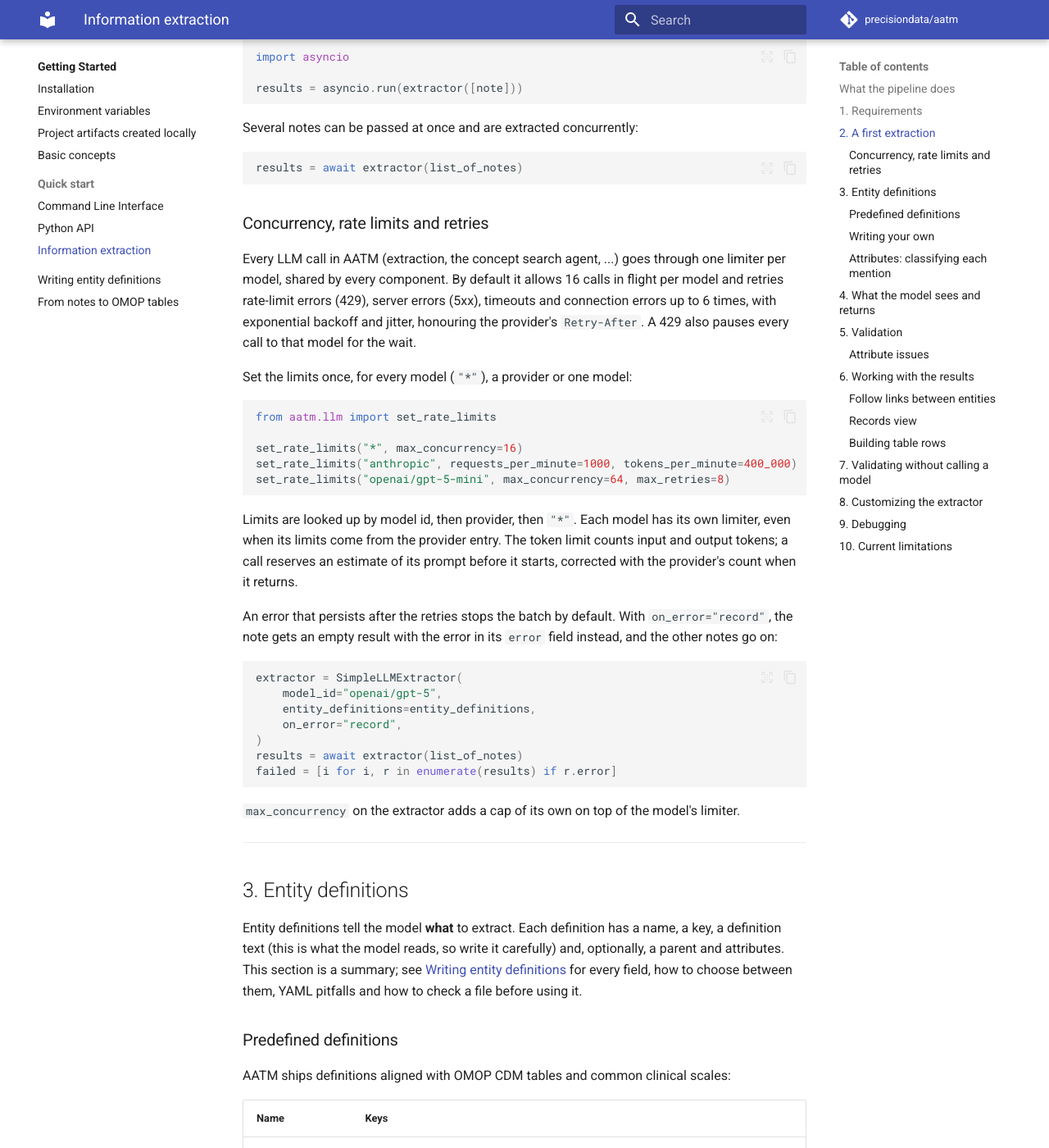
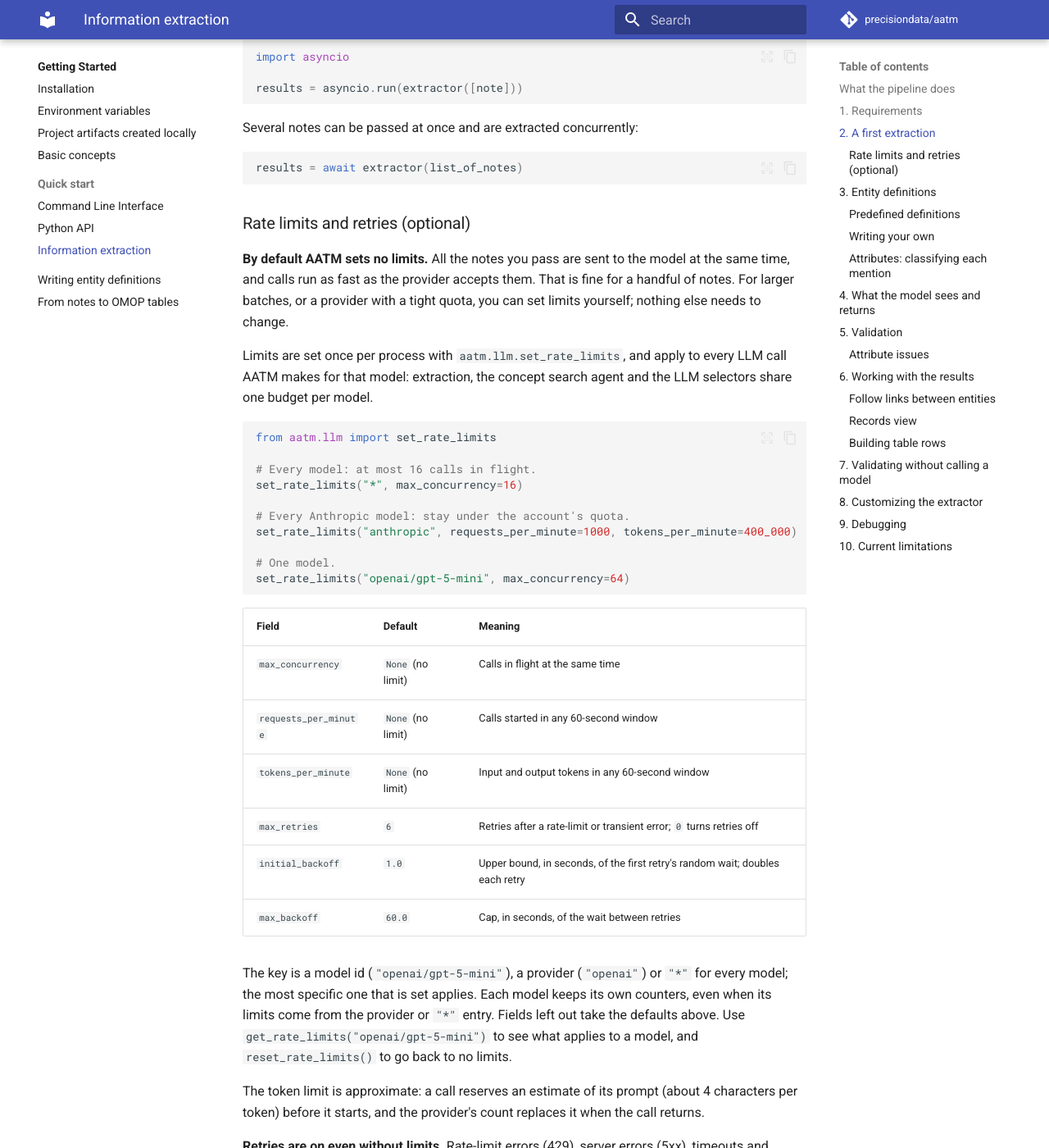
Before and after one commit to precisiondata/aatm, an MkDocs documentation site: the page built from docs/getting-started/quick_start_extraction.md, in a window 1280 px wide and 1400 px high, scrolled down 2585 px. Shown: the whole window at 82% size. Built offline with MkDocs 1.6.1 and Material for MkDocs 9.7.7, drawn with Linux system fonts in a browser that asks for light colours; comment, search, counter and statistics services are not loaded; some of the changed text lies outside the part shown.

Commit message:
feat: no rate limits by default; document them as opt-in
max_concurrency now defaults to None like the other limits, so nothing
is throttled unless set_rate_limits is called. Retries stay on. The docs
say so up front and list every option with its default.

Co-Authored-By: Claude Opus 5.5 <noreply@anthropic.com>

````diff
--- a/docs/getting-started/quick_start_extraction.md
+++ b/docs/getting-started/quick_start_extraction.md
@@ -107,36 +107,62 @@ Several notes can be passed at once and are extracted concurrently:
 results = await extractor(list_of_notes)
 ```
 
-### Concurrency, rate limits and retries
+### Rate limits and retries (optional)
 
-Every LLM call in AATM (extraction, the concept search agent, ...) goes through one
-limiter per model, shared by every component. By default it allows 16 calls in flight
-per model and retries rate-limit errors (429), server errors (5xx), timeouts and
-connection errors up to 6 times, with exponential backoff and jitter, honouring the
-provider's `Retry-After`. A 429 also pauses every call to that model for the wait.
+**By default AATM sets no limits.** All the notes you pass are sent to the model at
+the same time, and calls run as fast as the provider accepts them. That is fine for a
+handful of notes. For larger batches, or a provider with a tight quota, you can set
+limits yourself; nothing else needs to change.
 
-Set the limits once, for every model (`"*"`), a provider or one model:
+Limits are set once per process with `aatm.llm.set_rate_limits`, and apply to every
+LLM call AATM makes for that model: extraction, the concept search agent and the LLM
+selectors share one budget per model.
 
 ```python
 from aatm.llm import set_rate_limits
 
+# Every model: at most 16 calls in flight.
 set_rate_limits("*", max_concurrency=16)
+
+# Every Anthropic model: stay under the account's quota.
 set_rate_limits("anthropic", requests_per_minute=1000, tokens_per_minute=400_000)
-set_rate_limits("openai/gpt-5-mini", max_concurrency=64, max_retries=8)
+
+# One model.
+set_rate_limits("openai/gpt-5-mini", max_concurrency=64)
 ```
 
-Limits are looked up by model id, then provider, then `"*"`. Each model has its own
-limiter, even when its limits come from the provider entry. The token limit counts
-input and output tokens; a call reserves an estimate of its prompt before it starts,
-corrected with the provider's count when it returns.
+| Field | Default | Meaning |
+| --- | --- | --- |
+| `max_concurrency` | `None` (no limit) | Calls in flight at the same time |
+| `requests_per_minute` | `None` (no limit) | Calls started in any 60-second window |
+| `tokens_per_minute` | `None` (no limit) | Input and output tokens in any 60-second window |
+| `max_retries` | `6` | Retries after a rate-limit or transient error; `0` turns retries off |
+| `initial_backoff` | `1.0` | Upper bound, in seconds, of the first retry's random wait; doubles each retry |
+| `max_backoff` | `60.0` | Cap, in seconds, of the wait between retries |
 
-An error that persists after the retries stops the batch by default. With
-`on_error="record"`, the note gets an empty result with the error in its `error`
-field instead, and the other notes go on:
+The key is a model id (`"openai/gpt-5-mini"`), a provider (`"openai"`) or `"*"` for
+every model; the most specific one that is set applies. Each model keeps its own
+counters, even when its limits come from the provider or `"*"` entry. Fields left out
+take the defaults above. Use `get_rate_limits("openai/gpt-5-mini")` to see what applies
+to a model, and `reset_rate_limits()` to go back to no limits.
+
+The token limit is approximate: a call reserves an estimate of its prompt (about 4
+characters per token) before it starts, and the provider's count replaces it when the
+call returns.
+
+**Retries are on even without limits.** Rate-limit errors (429), server errors (5xx),
+timeouts and connection errors are retried with exponential backoff and jitter,
+waiting as long as the provider's `Retry-After` header asks when it sends one. After a
+429, every call to that model waits too, so they don't all keep hitting the limit.
+Other errors, such as an invalid API key or a request the model refuses, fail at once.
+
+**Errors per note.** An error that persists after the retries stops the batch by
+default. With `on_error="record"`, that note gets an empty result with the error in
+its `error` field, and the other notes go on:
 
 ```python
 extractor = SimpleLLMExtractor(
-    model_id="openai/gpt-5",
+    model_id="openai/gpt-5-mini",
     entity_definitions=entity_definitions,
     on_error="record",
 )
@@ -144,7 +170,8 @@ results = await extractor(list_of_notes)
 failed = [i for i, r in enumerate(results) if r.error]
 ```
 
-`max_concurrency` on the extractor adds a cap of its own on top of the model's limiter.
+`SimpleLLMExtractor(max_concurrency=...)` still works: it caps the calls of that one
+extractor, on top of any limit set with `set_rate_limits`.
 
 ---
 
@@ -513,7 +540,7 @@ segments=segment_text(note, max_segment_chars=400))`.
 | `base_url` | `None` | Server URL for OpenAI-compatible providers |
 | `settings` | `None` | `aatm.llm.LLMSettings` or a dict, e.g. `{"temperature": 0, "max_tokens": 8000}` |
 | `llm` | `None` | A ready-made `aatm.llm.StructuredLLM`, used instead of `model_id` |
-| `max_concurrency` | `None` | Parallel model calls from this extractor; `None` leaves it to the model's limiter (`aatm.llm.set_rate_limits`) |
+| `max_concurrency` | `None` | Parallel model calls from this extractor; `None` means no cap of its own (see [Rate limits and retries](#rate-limits-and-retries-optional)) |
 | `on_error` | `"raise"` | `"record"` returns an empty result with the error for a note that fails after retries |
 | `max_segment_chars` | `None` | Split lines longer than this at sentence boundaries |
 | `instructions` | built-in prompt | Custom system prompt; `{output_format}` and `{entity_definitions}` are filled in |
````
Also changed, not shown: docs/getting-started/omop_tables.md (+16 -0 lines), 4 other files.
